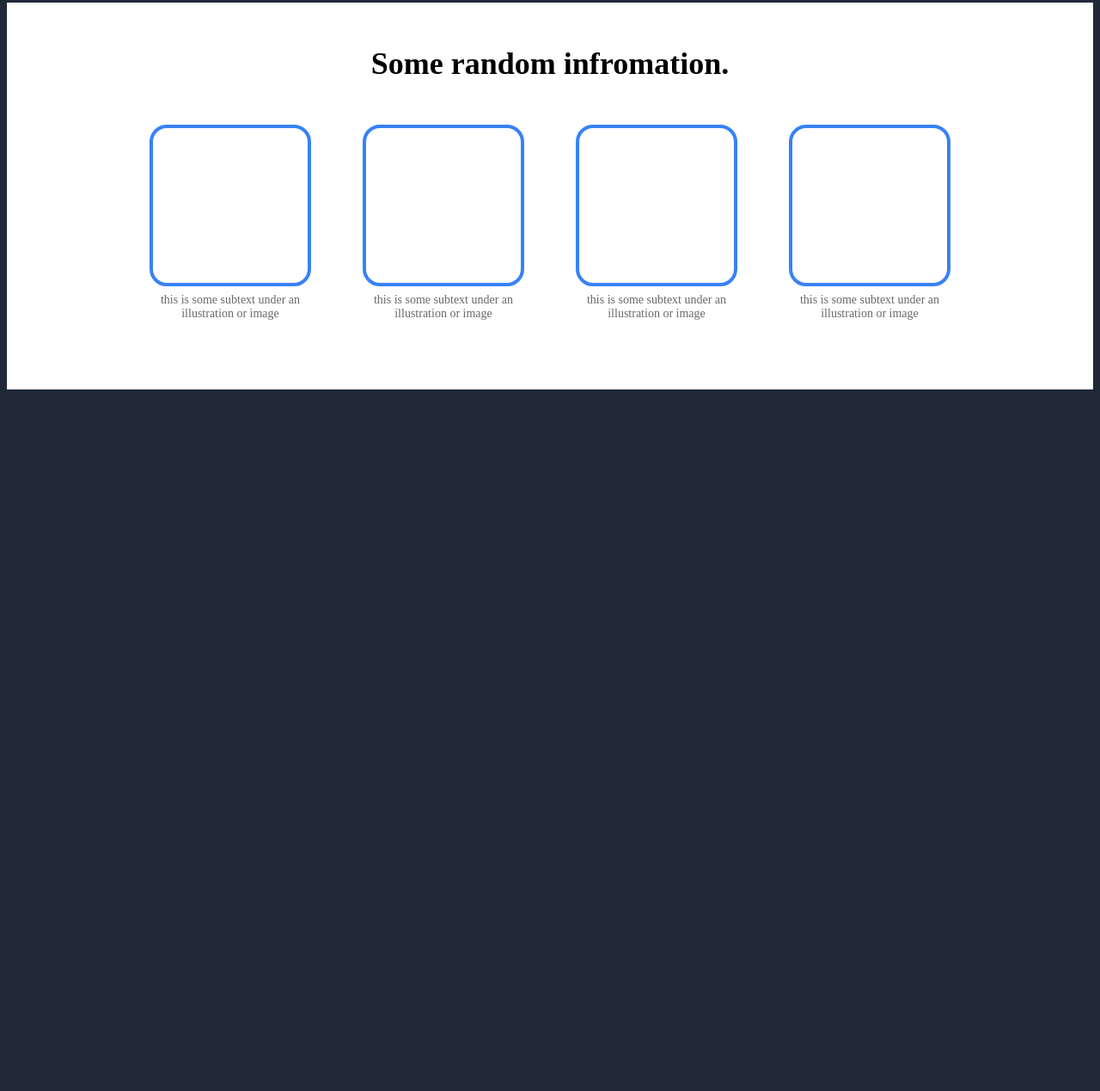
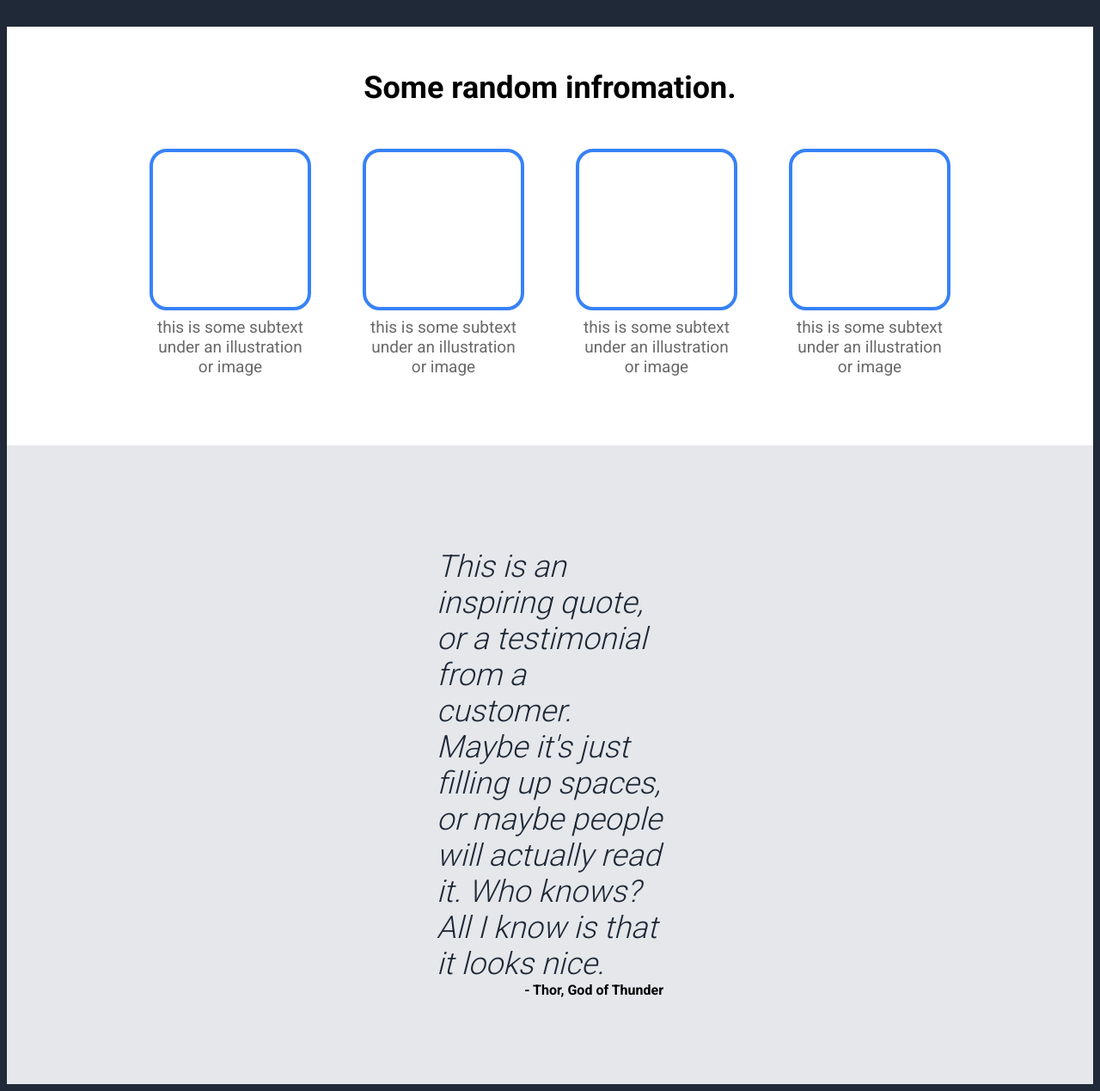
Before and after one commit to BakedCheeseUwU/LandingPage, a plain HTML site: page index.html in a window 1280 px wide. Shown: the part 634-1903 px from the top of the page at 86% size. Before the commit the page ends 1095 px from the top, so only its background shows below. Drawn offline with Linux system fonts and the light colour scheme.

Commit message:
third section

```diff
--- a/index.html
+++ b/index.html
@@ -25,7 +25,7 @@
         </div>
         <button>Sign up</button>
       </div>
-      <div class="img">This is a placeholder</div>
+      <div class="img">This is a placeholder for an image</div>
     </div>
     <div class="info">
       <div class="heading">Some random infromation.</div>
@@ -56,5 +56,13 @@
         </div>
       </div>
     </div>
+    <div class="quote-section">
+      <div class="quote">
+        This is an inspiring quote, or a testimonial from a customer. Maybe it's just filling up spaces, or maybe people will actually read it. Who knows? All I know is that it looks nice.
+      </div>
+      <div class="author">
+        - Thor, God of Thunder
+      </div>
+    </div>
   </body>
 </html>
--- a/style.css
+++ b/style.css
@@ -1,5 +1,8 @@
+@import url('https://fonts.googleapis.com/css2?family=Roboto:wght@300;400;500;700&display=swap');
+
 body {
   background-color: #1f2937;
+  font-family: 'Roboto', sans-serif;
 }
 
 ul {
@@ -98,8 +101,28 @@ a {
 }
 
 .info .subtext {
-  font-size: 14px;
+  font-size: 19px;
   text-align: center;
   padding-top: 8px;
   color: dimgray;
 }
+
+.quote-section {
+  background-color: #e5e7eb;
+  padding-left: 500px;
+  padding-right: 500px;
+  padding-top: 120px;
+  padding-bottom: 100px;
+}
+
+.quote {
+  font-size: 36px;
+  font-style: italic;
+  font-weight: 200;
+  color: #1f2937;
+}
+
+.author {
+  font-weight: 900;
+  text-align: right;
+}
```
